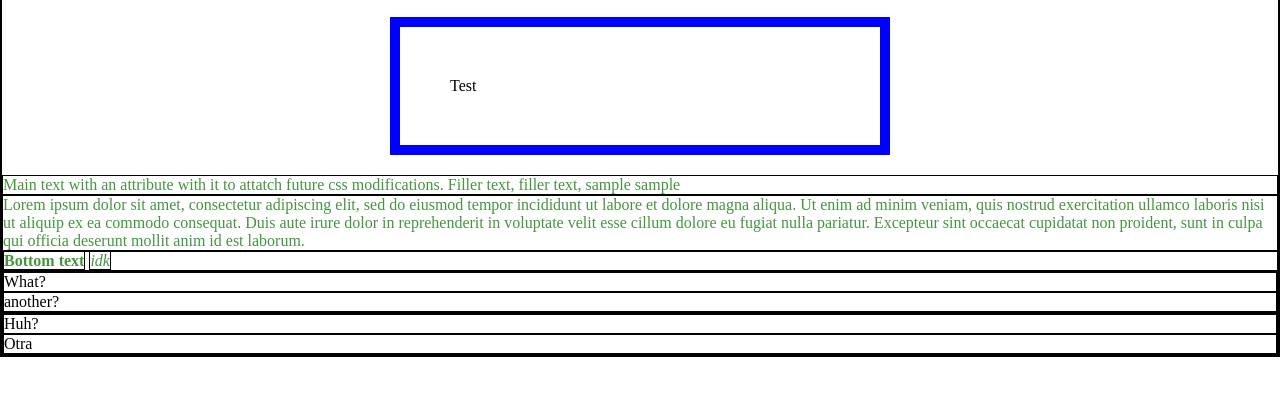
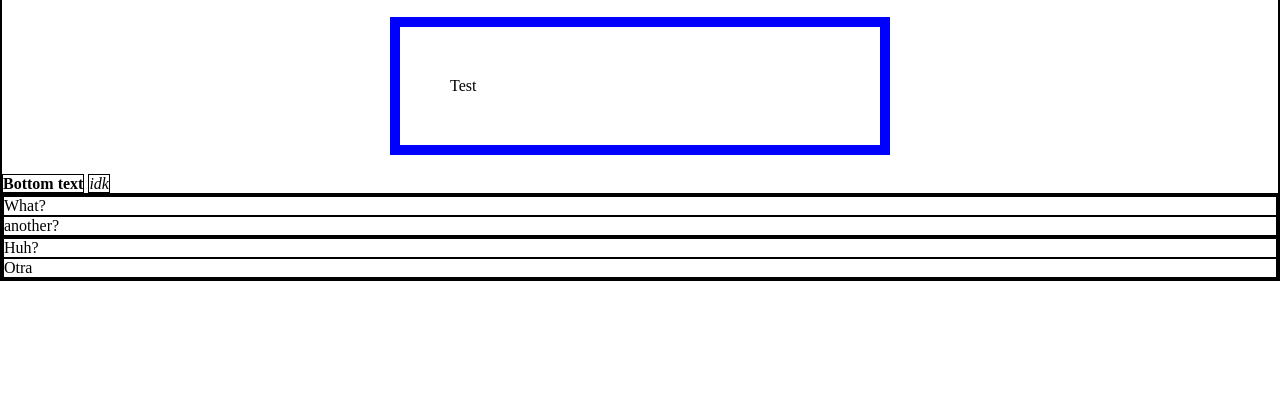
Before and after one commit to LLC87/LLC87.github.io, a plain HTML site: page index.html in a window 1280 px wide. Shown: the part 94-490 px from the top of the page. Drawn offline with Linux system fonts and the light colour scheme.

Commit message:
Update index.html

```diff
--- a/index.html
+++ b/index.html
@@ -13,13 +13,6 @@
             sus
         </h2>
         <div>Test</div>
-       <p class ="copy">Main text with an attribute with it to attatch future css modifications. Filler text, filler text,
-           sample sample</p>
-        <p class= "filler">Lorem ipsum dolor sit amet, consectetur adipiscing elit, sed do eiusmod tempor incididunt ut labore
-            et dolore magna aliqua. Ut enim ad minim veniam, quis nostrud exercitation ullamco laboris nisi ut aliquip ex ea
-            commodo consequat. Duis aute irure dolor in reprehenderit in voluptate velit esse cillum dolore eu fugiat nulla pariatur.
-            Excepteur sint occaecat cupidatat non proident, sunt in culpa qui officia deserunt mollit anim id est laborum.</p>
-        <p>
             <strong>Bottom text</strong> <em>idk</em>
         </p>
         <ul><li>What? </li> <li>another? </li></ul>
```
